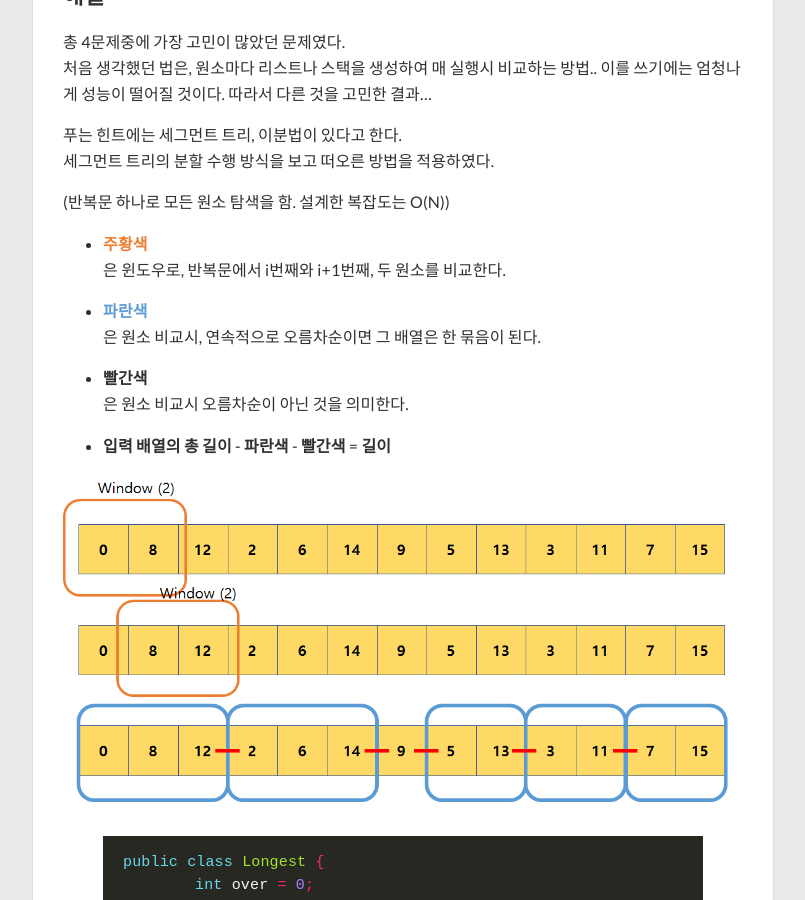
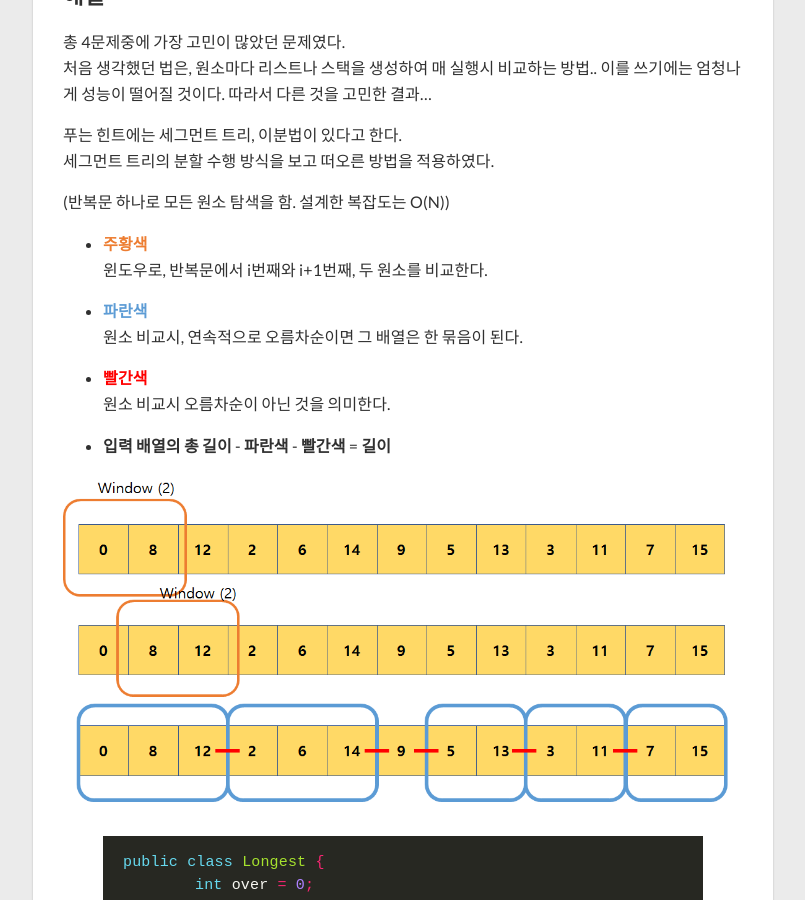
Before and after one commit to HongJeSeong/HongJeSeong.github.io, a Jekyll site: the page built from _posts/study/2018-02-19-sb.md, in a window 1280 px wide and 900 px high, scrolled down 6857 px. Shown: the whole window, without its empty margins (237-1042 px from the left). Built offline with Jekyll 4.4.1, drawn with Linux system fonts in a browser that asks for light colours; nearby versions of some CDN libraries.

Commit message:
색수정

```diff
--- a/_posts/study/2018-02-19-sb.md
+++ b/_posts/study/2018-02-19-sb.md
@@ -197,9 +197,9 @@ Output: 6 // 0,2,6,9,11,15
 세그먼트 트리의 분할 수행 방식을 보고 떠오른 방법을 적용하였다.
 
 (반복문 하나로 모든 원소 탐색을 함. 설계한 복잡도는 O(N))
-- <font style="color:#ed7d31"><strong>주황색</strong></font>은 윈도우로, 반복문에서  i번째와 i+1번째, 두 원소를 비교한다.
-- <font style="color:#5d9cd5"><strong>파란색</strong></font>은 원소 비교시, 연속적으로 오름차순이면 그 배열은 한 묶음이 된다.
-- <font style="color:##ff0000"><strong>빨간색</strong></font>은  원소 비교시 오름차순이 아닌 것을 의미한다.
+- <font style="color:#ed7d31"><strong>주황색</strong></font> 윈도우로, 반복문에서  i번째와 i+1번째, 두 원소를 비교한다.
+- <font style="color:#5d9cd5"><strong>파란색</strong></font> 원소 비교시, 연속적으로 오름차순이면 그 배열은 한 묶음이 된다.
+- <font style="color:#ff0000"><strong>빨간색</strong></font> 원소 비교시 오름차순이 아닌 것을 의미한다.
 - **입력 배열의 총 길이** - **파란색** - **빨간색** = **길이**
 
 ![](../../images/posts/algosb/Longest.PNG)
```
